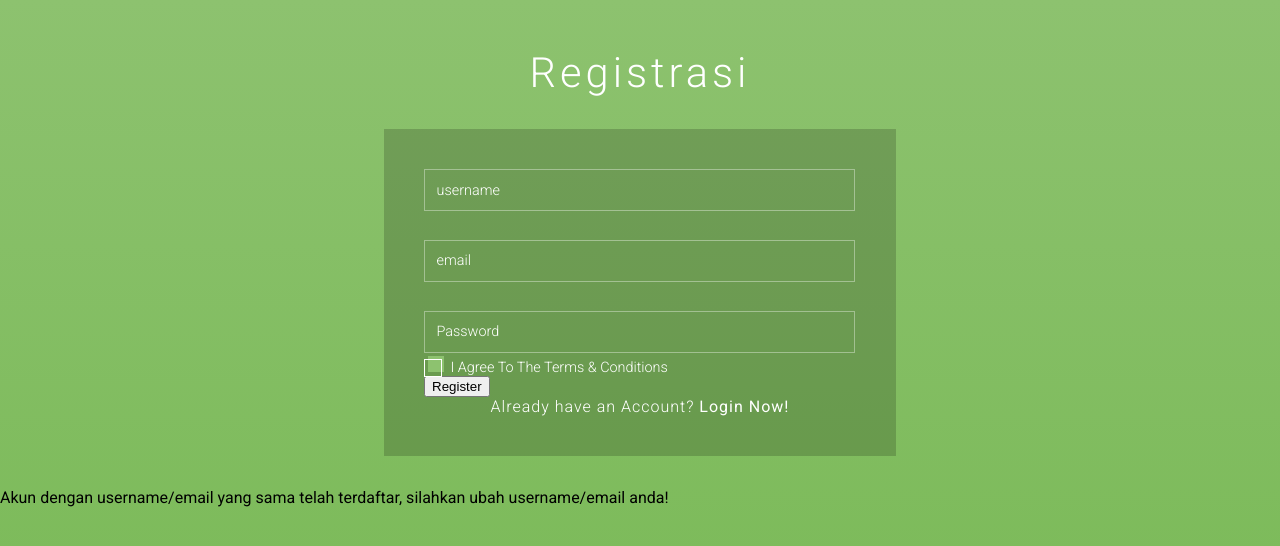
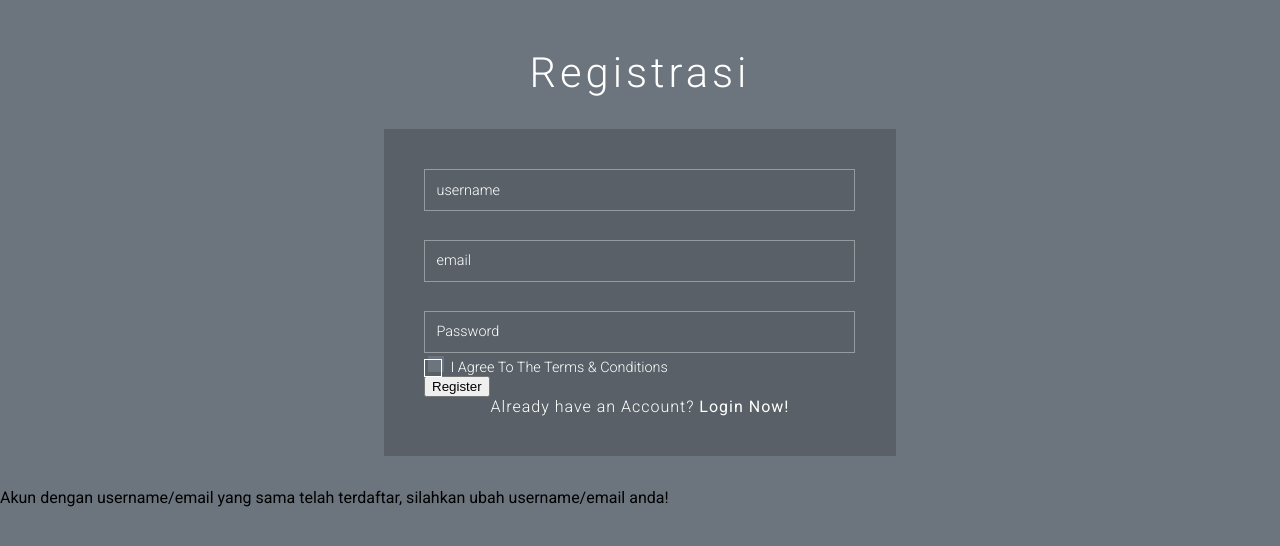
Before and after one commit to putrija/tubesproweb8, a PHP site: page /register/register.php in a window 1280 px wide. Shown: the top 546 px of the page. Run offline with PHP 8.4, Linux system fonts and the light colour scheme; data comes from the database, SQL or seed files in the repository; data that the repository does not hold is empty.

Commit message:
ganti warna

```diff
--- a/login/login.css
+++ b/login/login.css
@@ -49,7 +49,7 @@
   font-size: 12px;
 }
 .form .message a {
-  color: #4CAF50;
+  color: #6c757d;
   text-decoration: none;
 }
 .form .register-form {
--- a/register/register.css
+++ b/register/register.css
@@ -102,12 +102,7 @@ html, body, div, span, applet, object, iframe, h1, h2, h3, h4, h5, h6, p, blockq
 
   /*-- end reset --*/
   body {
-    background: #76b852;
-    /* fallback for old browsers */
-    background: -webkit-linear-gradient(to top, #76b852, #8DC26F);
-    background: -moz-linear-gradient(to top, #76b852, #8DC26F);
-    background: -o-linear-gradient(to top, #76b852, #8DC26F);
-    background: linear-gradient(to top, #76b852, #8DC26F);
+    background: #6c757d;
     background-size: cover;
     background-attachment: fixed;
     font-family: 'Roboto', sans-serif;
@@ -202,9 +197,9 @@ html, body, div, span, applet, object, iframe, h1, h2, h3, h4, h5, h6, p, blockq
   input[type="submit"] {
     font-size: .9em;
     color: #fff;
-    background: #76b852;
+    background: #6c757d;
     outline: none;
-    border: 1px solid #76b852;
+    border: 1px solid #6c757d;
     cursor: pointer;
     padding: 0.9em;
     -webkit-appearance: none;
@@ -239,7 +234,7 @@ html, body, div, span, applet, object, iframe, h1, h2, h3, h4, h5, h6, p, blockq
   }
 
   .agileits-top p a:hover {
-    color: #76b852;
+    color: #6c757d;
   }
 
   /*-- //main --*/
@@ -253,7 +248,7 @@ html, body, div, span, applet, object, iframe, h1, h2, h3, h4, h5, h6, p, blockq
   }
 
   input.checkbox {
-    background: #8DC26F;
+    background: #6c757d;
     cursor: pointer;
     width: 1.2em;
     height: 1.2em;
```
